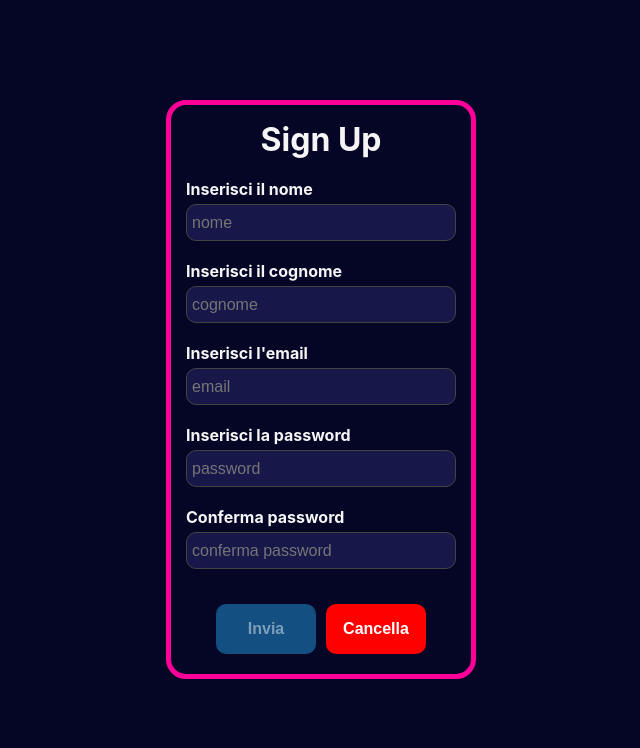
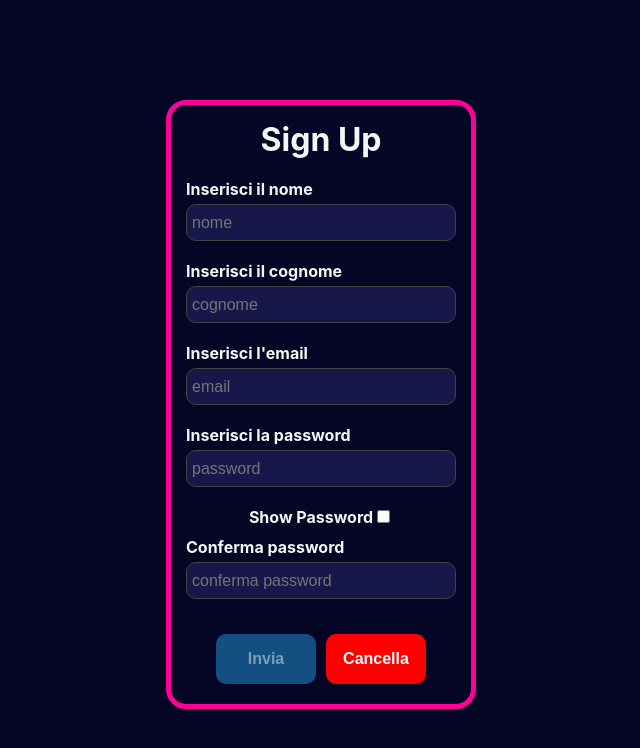
Before and after one commit to Immortalis202/pwparking, a React (Create React App) app: page / in a window 1280 px wide. Shown: the top 748 px of the page, without its empty margins (319-959 px from the left). Built offline with nearby package versions, Linux system fonts and the light colour scheme.

Commit message:
view password

```diff
--- a/src/Components/SignIn/sign-in.js
+++ b/src/Components/SignIn/sign-in.js
@@ -7,18 +7,32 @@ const SignIn = () => {
     const [email, setEmail] = useState('');
     const [password, setPassword] = useState('');
     const [confermaPassword, setConfermaPassword] = useState('');
+    const [nomeValid, setNomeValid] = useState(false);
+    const [cognomeValid, setCognomeValid] = useState(false);
     const [emailValid, setEmailValid] = useState(false);
     const [passwordValid, setPasswordValid] = useState(false);
+    const [confermaPasswordValid, setConfermaPasswordValid] = useState(false);
+    const [showPassword, setShowPassword] = useState(false);
     const [user, setUser] = useState("");
 
     const login = (event) => {
         const form = event.target;
+        const cognome = form.event.value;
         const nome = form.event.value;
-        const cognome = form.event.value;
         const email = form.email.value;
         const password = form.password.value;
         const confermaPassword = form.confermaPassword.value;
+
+
     }
+
+    useEffect(() => {
+        validateNome();
+    }, [nome]);
+
+    useEffect(() => {
+        validateCognome();
+    }, [cognome]);
 
     useEffect(() => {
         validateEmail();
@@ -27,6 +41,20 @@ const SignIn = () => {
     useEffect(() => {
         validatePassword();
     }, [password]);
+
+    useEffect(() => {
+        validateConfermaPassword();
+    }, [confermaPassword]);
+
+    const validateNome = () => {
+        const pattern = /^[a-zA-Z]+$/;
+        setNomeValid(pattern.test(nome));
+    }
+
+    const validateCognome = () => {
+        const pattern = /^[a-zA-Z]+$/;
+        setCognomeValid(pattern.test(cognome));
+    }
 
     const validateEmail = () => {
         const pattern = /^[\w-.]+@([\w-]+\.)+[\w-]{2,4}$/;
@@ -37,10 +65,19 @@ const SignIn = () => {
         const pattern = /^(?=.*[a-z])(?=.*[A-Z])(?=.*\d)(?=.*[@$!%*?&])[A-Za-z\d@$!%*?&]{8,16}$/;
         setPasswordValid(pattern.test(password));
     }
+
+    const validateConfermaPassword = () => {
+        setConfermaPasswordValid(password === confermaPassword);
+    }
+
     const resetInput = () => {
+        setNomeValid(false);
+        setCognomeValid(false);
         setEmailValid(false);
         setPasswordValid(false);
+        setConfermaPassword(false);
     }
+
 
     return (
         <div>
@@ -52,26 +89,44 @@ const SignIn = () => {
                         <h1>Sign Up</h1>
                         <div className="input">
                             <label>Inserisci il nome</label>
-                            <input type="text" name="nome" placeholder="nome" onChange={(e) => setNome(e.target.value)} />
+                            <input type="text" name="nome" placeholder="nome" onChange={(e) => setNome(e.target.value)} required/>
                         </div>
                         <div className="input">
                             <label>Inserisci il cognome</label>
-                            <input type="text" name="cognome" placeholder="cognome" onChange={(e) => setCognome(e.target.value)} />
+                            <input type="text" name="cognome" placeholder="cognome" onChange={(e) => setCognome(e.target.value)} required/>
                         </div>
                         <div className="input">
                             <label>Inserisci l'email</label>
-                            <input type="email" name="email" placeholder="email" onChange={(e) => setEmail(e.target.value)} />
+                            <input type="email" name="email" placeholder="email" onChange={(e) => setEmail(e.target.value)} required/>
                         </div>
                         <div className="input">
                             <label>Inserisci la password</label>
-                            <input type="password" name="password" placeholder="password" onChange={(e) => setPassword(e.target.value)} />
+                            <input name="password" placeholder="password"  onChange={(e) => setPassword(e.target.value)}
+
+                            id="pass"
+                            type={
+                                showPassword ? "text" : "password"
+                            }
+
+                            required/>
+                        </div>
+                        <div>
+                        <label for="check">Show Password</label>
+                            <input
+                                id="check"
+                                type="checkbox"
+                                value={showPassword}
+                                onChange={() =>
+                                    setShowPassword((prev) => !prev)
+                                }
+                            />
                         </div>
                         <div className="input">
                             <label>Conferma password</label>
-                            <input type="password" name="conferma-password" placeholder="conferma password" onChange={(e) => setConfermaPassword(e.target.value)} />
+                            <input type="password" name="conferma-password" placeholder="conferma password" onChange={(e) => setConfermaPassword(e.target.value)} required/>
                         </div>
                         <div className="button">
-                            <input type="submit" value="Invia" className="submit" disabled={!(emailValid && passwordValid)} />
+                            <input type="submit" value="Invia" className="submit" disabled={!(emailValid && passwordValid && nomeValid && cognomeValid && confermaPasswordValid)} />
                             <input type="reset" value="Cancella" className="reset" onClick={resetInput} />
                         </div>
                     </form>
```
